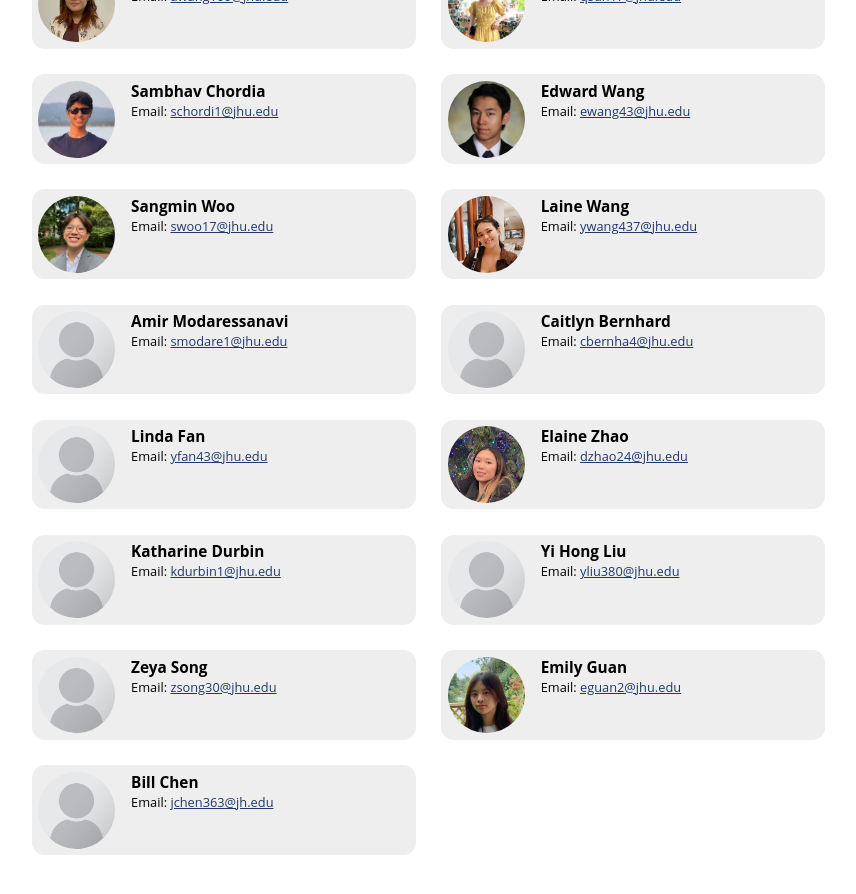
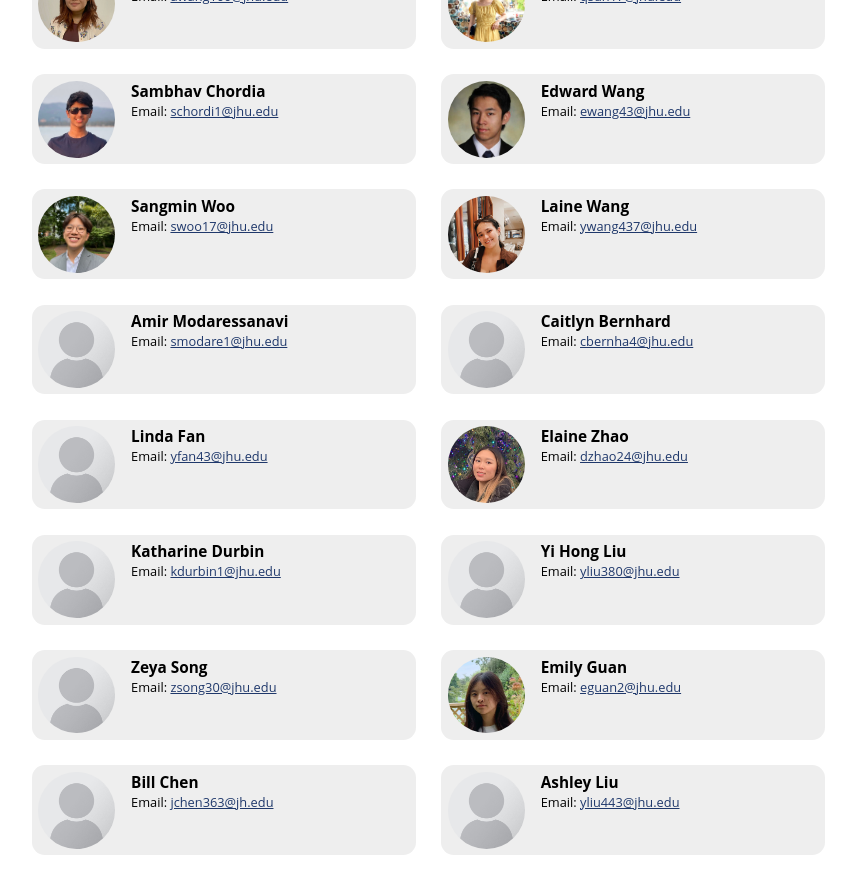
Before and after one commit to vivek-booshan/cs220-sp23, a Jekyll site: the page built from staff.md, in a window 1280 px wide and 900 px high, scrolled down 825 px. Shown: the top 894 px of the window, without its empty margins (173-1029 px from the left). Built offline with Jekyll 4.4.1, drawn with Linux system fonts in a browser that asks for light colours.

Commit message:
add Ashley to staff page

```diff
--- a/staff.md
+++ b/staff.md
@@ -204,6 +204,14 @@ See the [CA office hours](officehours.html) page for the CA office hours schedul
   </div>
 </div>
 
+<div class="card">
+  <img alt="Ashley photo" src="{{site.baseurl}}/img/staffpix/placeholder.jpg">
+  <div class="details">
+   <span class="name_and_role">Ashley Liu</span><br>
+   Email: <a href="mailto:yliu443@jhu.edu">yliu443@jhu.edu</a><br>
+  </div>
+</div>
+
 </div>
 <!--
 <div class="card_container">
```
